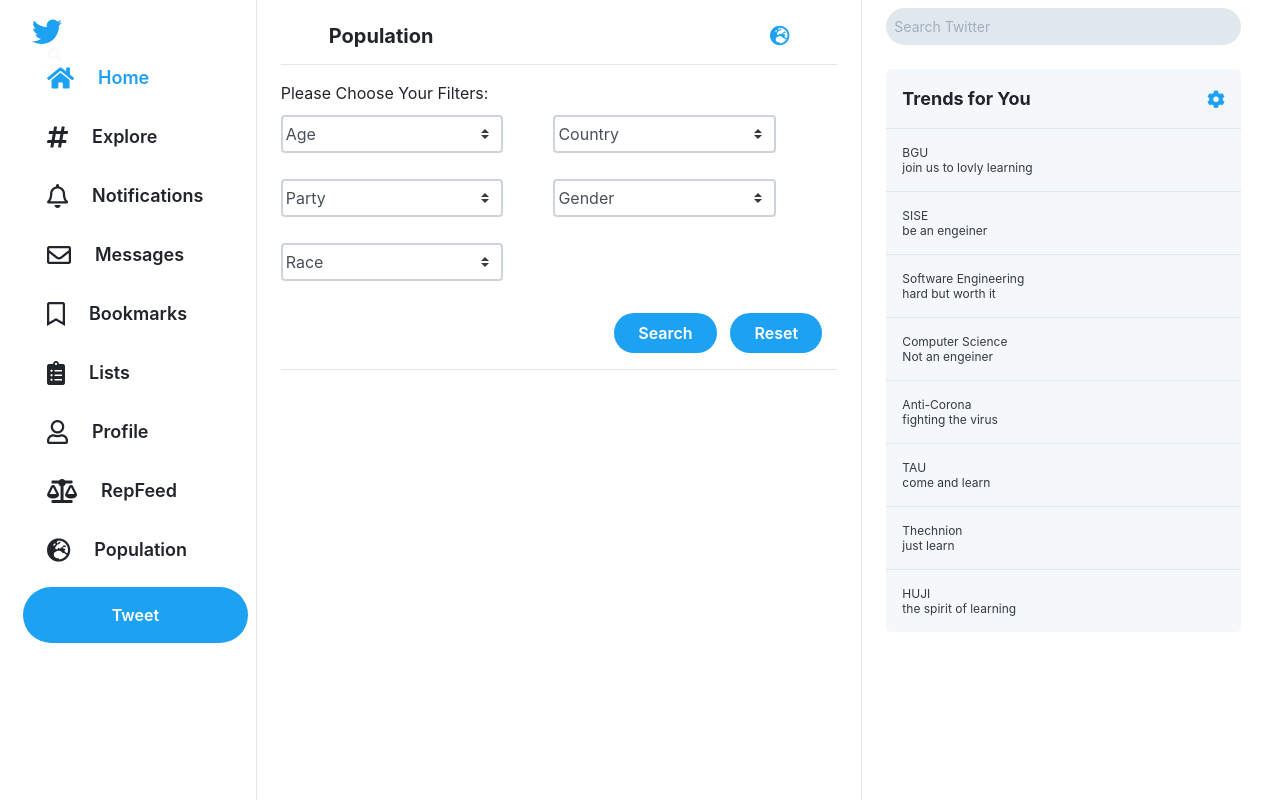
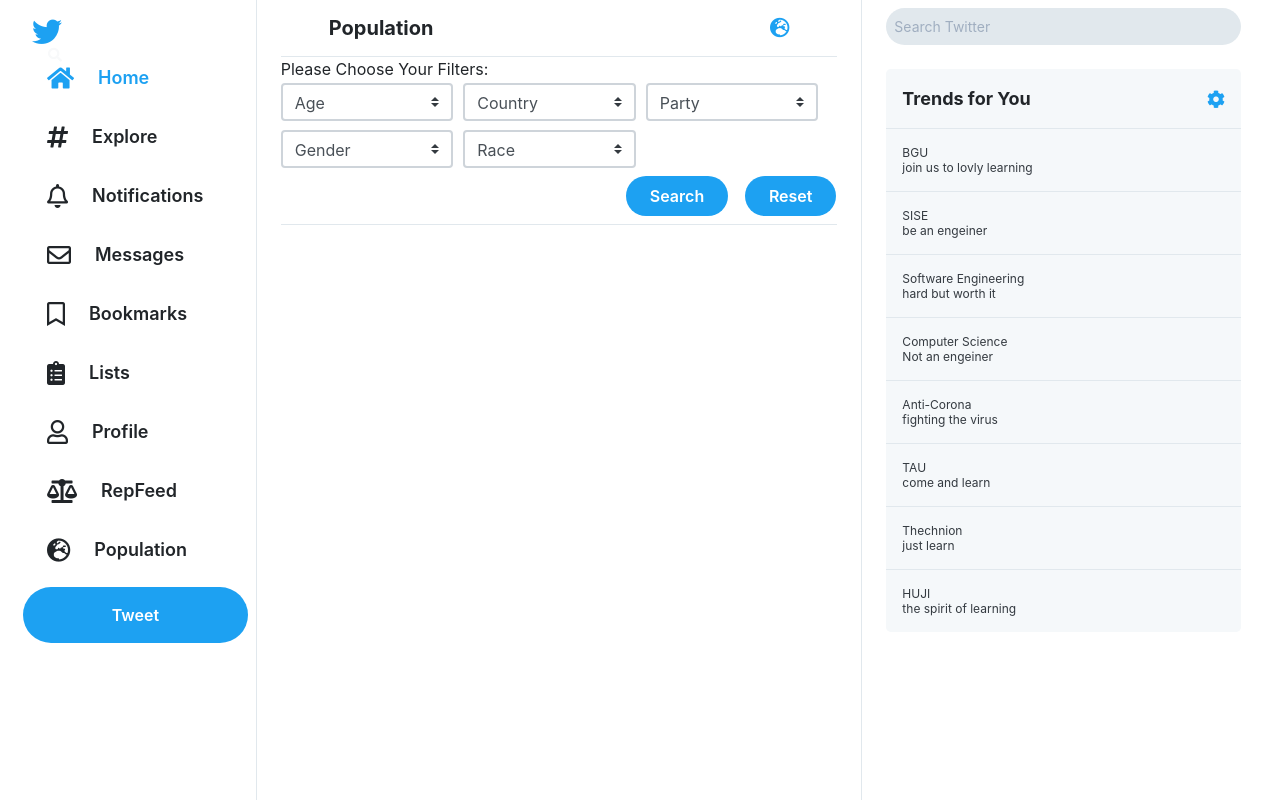
Before and after one commit to matanbruker/repfeed, a Vue app in the folder Fronted/: page /#/population in a window 1280 px wide. Built offline with nearby package versions, Linux system fonts and the light colour scheme; a web font is replaced by a local one; what @tailwindcss/ui would draw is missing.

Commit message:
fix scroll

```diff
--- a/Fronted/src/App.vue
+++ b/Fronted/src/App.vue
@@ -2,10 +2,13 @@
   <div id="app" class="flex container h-screen w-full">
     <!-- nav bar   -->
     <SlidNav />
+
     <!-- middle -->
     <Wall />
+
     <!-- trending -->
     <Trending />
+
   </div>
 </template>
 
@@ -22,7 +25,6 @@
     Trending,
     Wall,
   },
-
 };
 </script>
 <style>
--- a/Fronted/src/components/Wall.vue
+++ b/Fronted/src/components/Wall.vue
@@ -1,6 +1,6 @@
 <template>
-      <!-- middle -->
-    <div class="w-full md:w-1/2 h-full py-2 px-6 overflow-y-scroll relative"  >
+      <!-- middle overflow-y-scroll relative"-->
+    <div class="w-full md:w-1/2 h-full px-6 overflow-y-scroll relative"  >
       <div>
         <router-view />
       </div>
--- a/Fronted/src/main.js
+++ b/Fronted/src/main.js
@@ -7,9 +7,6 @@
 
 import { FormSelectPlugin } from 'bootstrap-vue'
 Vue.use(FormSelectPlugin)
-
-// import { SpinnerPlugin } from 'bootstrap-vue'
-// Vue.use(SpinnerPlugin)
 
 import { BFormSelect } from 'bootstrap-vue'
 Vue.component('b-form-select', BFormSelect)
--- a/Fronted/src/pages/population.vue
+++ b/Fronted/src/pages/population.vue
@@ -1,28 +1,88 @@
 <template>
   <div class="md:w-full h-full">
+    <div
+      style="
+        position: -webkit-sticky;
+        position: sticky;
+        top: 0;
+        background-color: white;
+      "
+    >
       <!-- title -->
       <div
-      class="px-5 py-3 border-b border-lighter flex items-center justify-between "
+        class="px-5 py-3 border-b border-lighter flex items-center justify-between"
       >
         <h1 class="text-xl font-bold">Population</h1>
         <i class="fas fa-globe-europe text-xl text-blue"></i>
       </div>
       <!-- selections -->
-    <div class="mt-3">Please Choose Your Filters:</div>
+      <div style="margin-bottom: 1px">Please Choose Your Filters:</div>
       <div>
-    <b-form-select class="mb-3" style="border: 2px solid #ced4da; width:40%; margin-top: 10px;margin-bottom: 10px;margin-right: 50px;padding: 3px 3px 3px 3px;" v-model="age" :options="op_age"></b-form-select>
-    <b-form-select class="mb-3" style="border: 2px solid #ced4da; width:40%; margin-top: 10px;margin-bottom: 10px;margin-right: 50px;padding: 3px 3px 3px 3px;" v-model="country" :options="op_country"></b-form-select>
-    <b-form-select class="mb-3" style="border: 2px solid #ced4da; width:40%; margin-top: 10px;margin-bottom: 10px;margin-right: 50px;padding: 3px 3px 3px 3px;" v-model="party" :options="op_party"></b-form-select>
-    <b-form-select class="mb-3" style="border: 2px solid #ced4da; width:40%; margin-top: 10px;margin-bottom: 10px;margin-right: 50px;padding: 3px 3px 3px 3px;" v-model="gender" :options="op_gender"></b-form-select>
-    <b-form-select class="mb-3" style="border: 2px solid #ced4da; width:40%; margin-top: 10px;margin-bottom: 10px;margin-right: 50px;padding: 3px 3px 3px 3px;" v-model="race" :options="op_race"></b-form-select>
+        <b-form-select
+          class="mb-2"
+          style="
+            border: 2px solid #ced4da;
+            width: 31%;
+            margin-top: 1px;
+            margin-bottom: 1px;
+            margin-right: 10px;
+          "
+          v-model="age"
+          :options="op_age"
+        ></b-form-select>
+        <b-form-select
+          class="mb-2"
+          style="
+            border: 2px solid #ced4da;
+            width: 31%;
+            margin-top: 1px;
+            margin-bottom: 1px;
+            margin-right: 10px;
+          "
+          v-model="country"
+          :options="op_country"
+        ></b-form-select>
+        <b-form-select
+          class="mb-2"
+          style="
+            border: 2px solid #ced4da;
+            width: 31%;
+            margin-top: 1px;
+            margin-right: 10px;
+          "
+          v-model="party"
+          :options="op_party"
+        ></b-form-select>
+        <b-form-select
+          class="mb-2"
+          style="
+            border: 2px solid #ced4da;
+            width: 31%;
+            margin-top: 1px;
+            margin-right: 10px;
+          "
+          v-model="gender"
+          :options="op_gender"
+        ></b-form-select>
+        <b-form-select
+          class="mb-2"
+          style="
+            border: 2px solid #ced4da;
+            width: 31%;
+            margin-top: 1px;
+            margin-right: 10px;
+          "
+          v-model="race"
+          :options="op_race"
+        ></b-form-select>
       </div>
 
-    <div class="px-5 py-3 border-b border-lighter">
+      <div>
         <button
           type="submit"
           class="h-10 px-4 text-white font-semibold bg-blue hover:bg-darkblue focus:outline-none rounded-full relative right-0"
           @click="search()"
-        style="position: relative; left: 62%;"
+          style="position: relative; left: 62%"
         >
           Search
         </button>
@@ -31,29 +91,39 @@
           type="submit"
           class="h-10 px-4 text-white font-semibold bg-blue hover:bg-darkblue focus:outline-none rounded-full relative right-0"
           @click="set_reset()"
-        style="position: relative; left: 65%;"
+          style="position: relative; left: 65%"
         >
           Reset
         </button>
+        <div class="px-5 py-1 border-b border-lighter"></div>
+      </div>
     </div>
 
     <!-- feed tweet -->
     <div v-if="this.error_message.length != 0">
-      <p class="px-5 py-6 border-b border-lighter" style="margin-top: 15px;">{{this.error_message}}</p>
+      <p class="px-5 py-6 border-b border-lighter" style="margin-top: 15px">
+        {{ this.error_message }}
+      </p>
     </div>
     <div v-if="this.load === true">
       <div class="text-center" style="margin-top: 50px">
-        <div class="spinner-border text-primary" style="width: 80px; height: 80px;" role="status">
-        </div>
+        <div
+          class="spinner-border text-primary"
+          style="width: 80px; height: 80px"
+          role="status"
+        ></div>
       </div>
     </div>
     <div v-else>
-      <!-- <div v-if="this.load">
-        <div class="loader"></div>
-      </div> -->
-      <p class="px-5 py-6 border-b border-lighter" style="margin-top: 15px;" v-for="tweet in this.feed" :key="tweet">{{tweet}}</p>
+      <p
+        class="px-5 py-6 border-b border-lighter"
+        style="margin-top: 15px"
+        v-for="tweet in this.feed"
+        :key="tweet"
+      >
+        {{ tweet }}
+      </p>
     </div>
-
   </div>
 </template>
 
@@ -66,11 +136,10 @@
 import options_races from "../assets/races";
 export default {
   name: "Population",
-  components: {
-  },
+  components: {},
   data: function () {
     return {
-      load:false,
+      load: false,
       feed: "",
       error_message: "",
       age: "age",
@@ -79,7 +148,7 @@
       gender: "gender",
       race: "race",
       op_age: options_ages,
-      op_country : options_countries,
+      op_country: options_countries,
       op_gender: options_genders,
       op_party: options_parties,
       op_race: options_races,
@@ -94,14 +163,14 @@
           (this.party = "party"),
           (this.gender = "gender"),
           (this.race = "race"),
-        this.feed = "";
+          (this.feed = "");
         this.error_message = "";
       } catch (error) {
         console.log(error);
       }
     },
     async search() {
-      this.load=true;
+      this.load = true;
       // console.log(options_ages);
       this.feed = "";
       this.error_message = "";
@@ -115,10 +184,10 @@
           `http://localhost:3000/population/${this.age}/${this.country}/${this.party}/${this.gender}/${this.race}`
         );
         console.log(response.data);
-        if(response.data.length != 0 ){
+        if (response.data.length != 0) {
           this.feed = response.data;
-        }else{
-          this.error_message = "Sorry no result for your request"
+        } else {
+          this.error_message = "Sorry no result for your request";
         }
         this.load = false;
       } catch (error) {
@@ -134,7 +203,4 @@
   vertical-align: -webkit-baseline-middle;
   -ms-grid-column-align:center
 } */
-
-
-
 </style>
--- a/Fronted/src/pages/repFeed.vue
+++ b/Fronted/src/pages/repFeed.vue
@@ -1,5 +1,6 @@
 <template>
-  <div class="md:w-full h-full">
+  <div class="md:w-full h-full" >
+    <div  style="position: -webkit-sticky;position: sticky;top:0;background-color:white;">
       <!-- title -->
       <div
         class="px-5 py-3 border-b border-lighter flex items-center justify-between"
@@ -29,9 +30,8 @@
           Reset
         </button>
       </div>
-
+    </div>
     <!-- feed tweet -->
-
     <div v-if="this.error_message.length != 0">
       <p class="px-5 py-6 border-b border-lighter" style="margin-top: 15px">
         {{ this.error_message }}
@@ -61,7 +61,9 @@
 
 <script>
 import axios from "axios";
+
 export default {
+  name: "repFeed",
   data() {
     return {
       load: false,
@@ -142,5 +144,6 @@
 };
 </script>
 
+
 <style>
 </style>
--- a/package.json
+++ b/package.json
@@ -34,7 +34,8 @@
     "mysql": "^2.18.1",
     "vue-async-function": "^3.1.2",
     "vue-dynamic-dropdown": "^1.0.12",
-    "vue-slide-bar": "^1.2.0"
+    "vue-slide-bar": "^1.2.0",
+    "vue2-perfect-scrollbar": "^1.5.0"
   },
   "devDependencies": {},
   "description": ""
```
Also changed, not shown: 1 other file (tests, documents, lock files or other folders). Lines whose indentation alone changed are shown as unchanged.
